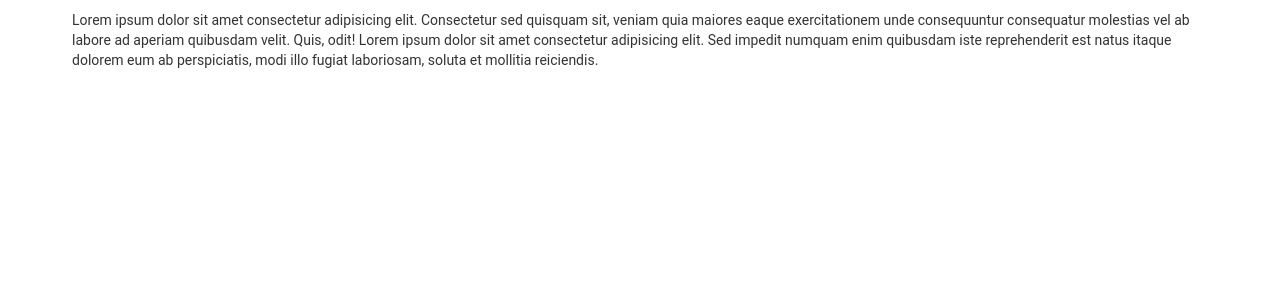
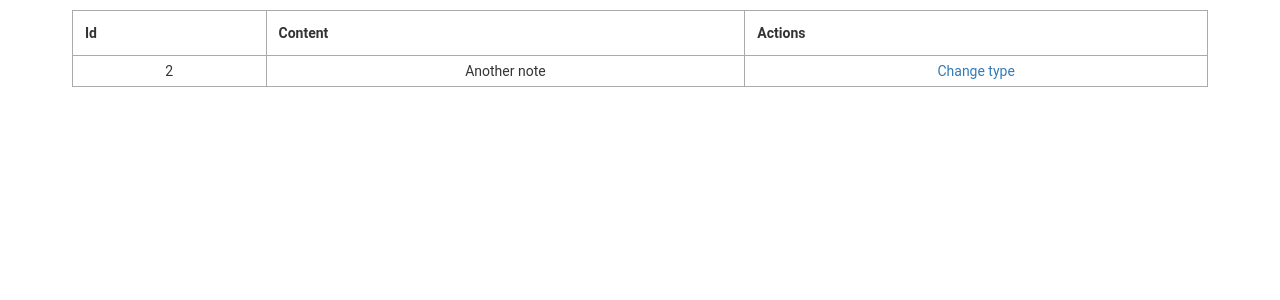
Before and after one commit to zakrzewskib/notes-manager, a Flask app: page / in a window 1280 px wide. Shown: the part 60-360 px from the top of the page. Run offline with Flask 2, Linux system fonts and the light colour scheme; data comes from the database, SQL or seed files in the repository; both versions use the stored data as it was after the commit; some libraries are stand-ins or nearby versions.

Commit message:
Add table with notes

```diff
--- a/app.py
+++ b/app.py
@@ -26,6 +26,12 @@ class User(db.Model):
     username = db.Column(db.String(15), unique=True)
     email = db.Column(db.String(50), unique=True)
     password = db.Column(db.String(80))
+    notes = db.relationship('Note', backref='user', lazy='dynamic')
+
+class Note(db.Model):
+	id = db.Column(db.Integer, primary_key=True)
+	content = db.Column(db.String())
+	user_id = db.Column(db.Integer, db.ForeignKey('user.id'))
 
 class RegisterForm(FlaskForm):
     email = StringField('email', validators=[InputRequired(), Email(message='Invalid email'), Length(max=50)])
@@ -34,7 +40,9 @@ class RegisterForm(FlaskForm):
 
 @app.route('/')
 def index():
-    return render_template('index.html')
+    notes = Note.query.filter(Note.id == 2)
+    # notes = Note.query.filter(Note.id == 1)
+    return render_template('index.html', notes=notes)
 
 @app.route('/signup', methods=['GET', 'POST'])
 def signup():
--- a/static/main.css
+++ b/static/main.css
@@ -17,3 +17,24 @@ body {
 .header {
     text-align: center;
 }
+
+table,
+td,
+th {
+    border: 1px solid #aaa;
+    padding: 1.2rem;
+}
+
+table {
+    border-collapse: collapse;
+    width: 100%;
+}
+
+th {
+    height: 30px;
+}
+
+td {
+    text-align: center;
+    padding: 5px;
+}
--- a/templates/index.html
+++ b/templates/index.html
@@ -14,8 +14,22 @@ Notes manager
     <header class="header">
         <h1>Notes manager</h1>
     </header>
-    <section>Lorem ipsum dolor sit amet consectetur adipisicing elit. Consectetur sed quisquam sit, veniam quia maiores eaque exercitationem unde consequuntur consequatur molestias vel ab labore ad aperiam quibusdam velit. Quis, odit! Lorem ipsum dolor sit amet
-        consectetur adipisicing elit. Sed impedit numquam enim quibusdam iste reprehenderit est natus itaque dolorem eum ab perspiciatis, modi illo fugiat laboriosam, soluta et mollitia reiciendis.
-    </section>
+    <table>
+      <tr>
+        <th>Id</th>
+        <th>Content</th>
+        <th>Actions</th>
+      </tr>
+
+      {% for note in notes %}
+      <tr>
+        <td>{{note.id}}</td>
+        <td>{{note.content}}</td>
+        <td>
+          <a href="#">Change type</a>
+        </td>
+      </tr>
+      {% endfor %}
+    </table>
 </div>
 {% endblock %}
```
Also changed, not shown: db_operations.py (added, +7 -0 lines), database.db.
